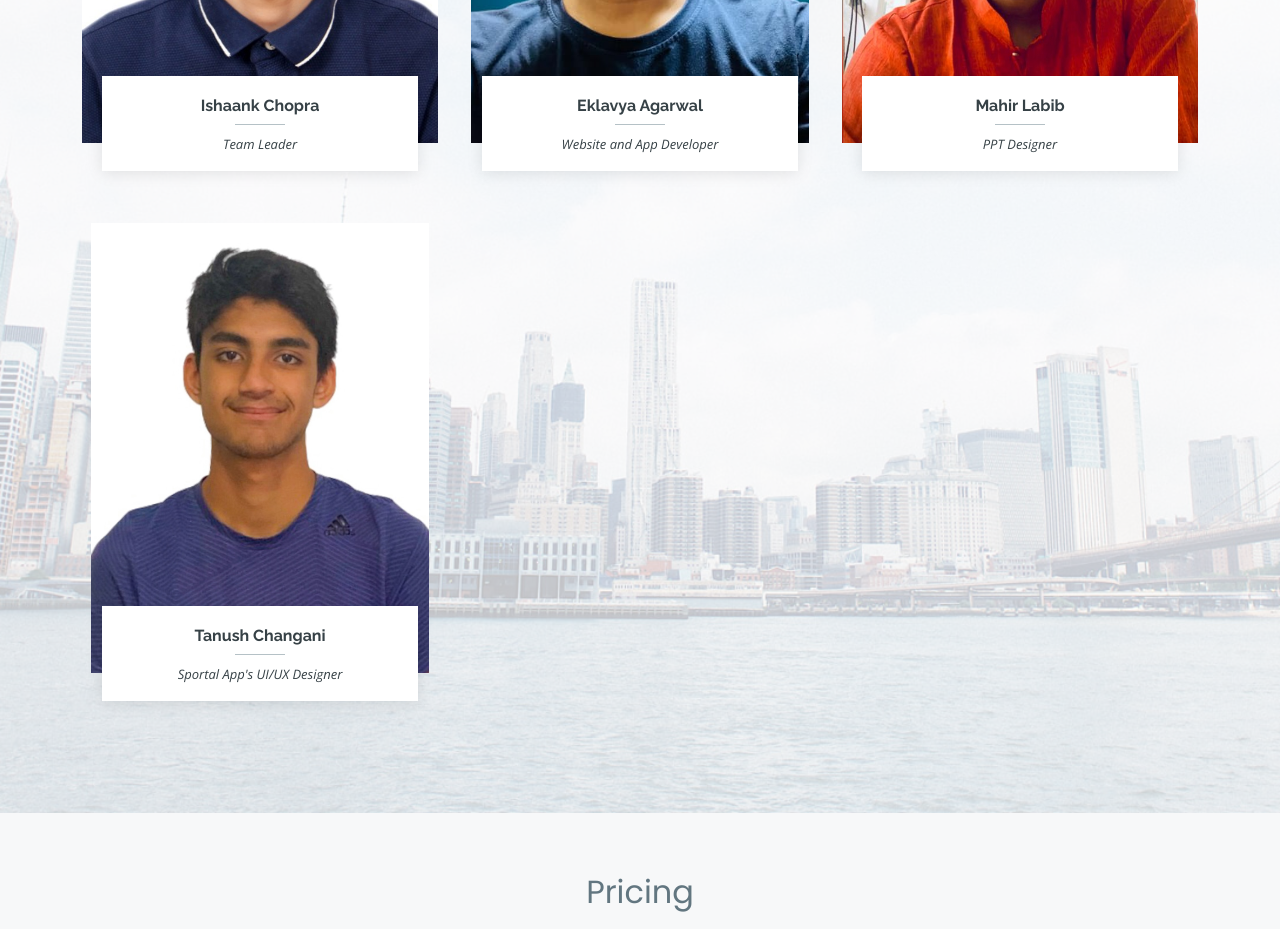
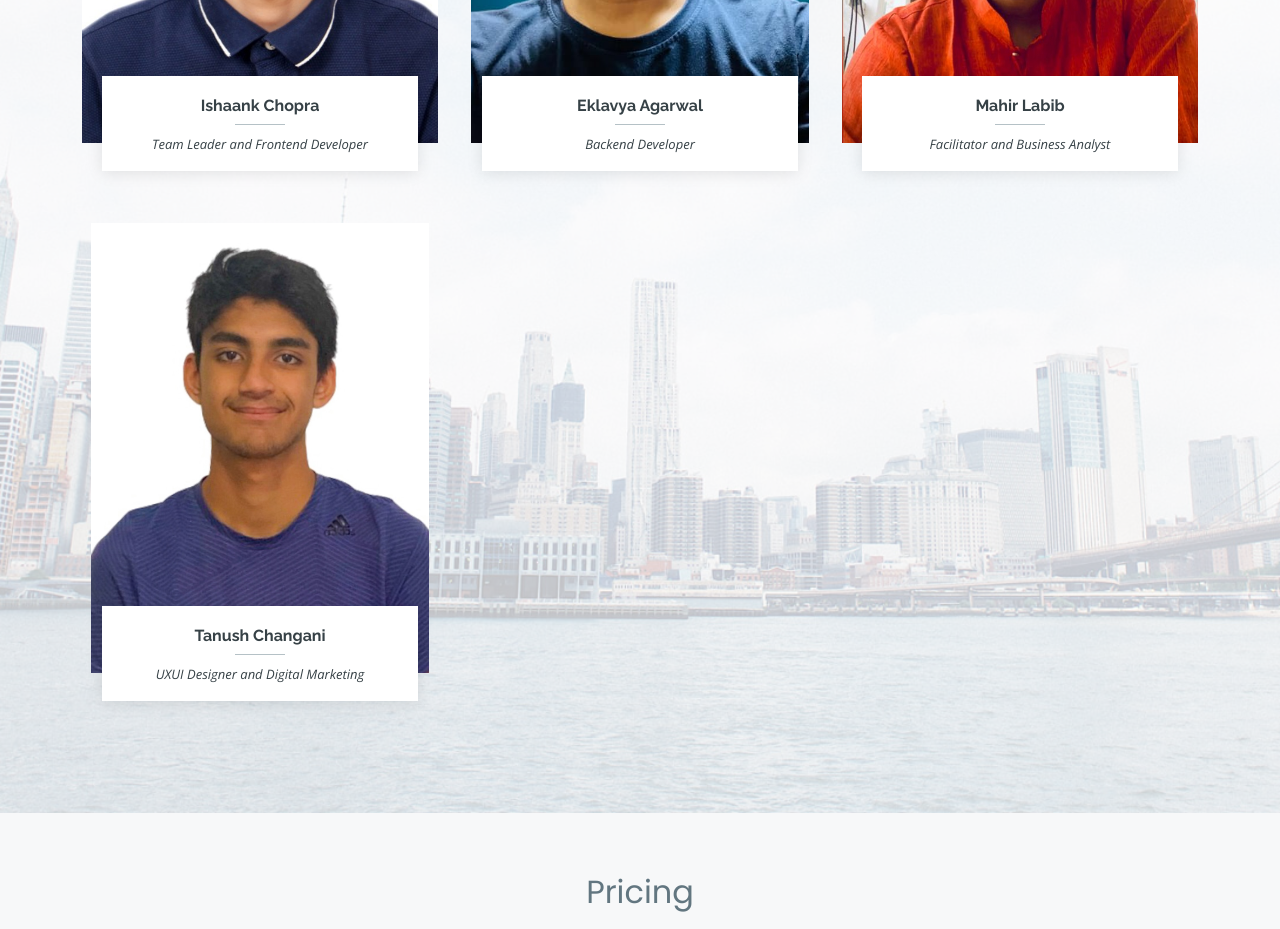
Before and after one commit to IshaankChopra/SportalUpdate, a plain HTML site: page index.html in a window 1280 px wide. Shown: the part 3800-4729 px from the top of the page. Drawn offline with nearby package versions, Linux system fonts and the light colour scheme.

Commit message:
Update index.html

```diff
--- a/index.html
+++ b/index.html
@@ -342,7 +342,7 @@
               <div class="pic"><img src="assets/img/team/ishaank.jpeg" class="img-fluid" style="height:450px" alt=""></div>
               <div class="member-info">
                 <h4>Ishaank Chopra</h4>
-                <span>Team Leader</span>
+                <span>Team Leader and Frontend Developer</span>
                 <div class="social">
                   <a href=""><i class="bi bi-twitter"></i></a>
                   <a href=""><i class="bi bi-facebook"></i></a>
@@ -358,7 +358,7 @@
               <div class="pic"><img src="assets/img/team/Eklavya.jpeg" class="img-fluid" style="height:450px"alt=""></div>
               <div class="member-info">
                 <h4>Eklavya Agarwal</h4>
-                <span>Website and App Developer</span>
+                <span>Backend Developer</span>
                 <div class="social">
                   <a href="https://www.linkedin.com/in/eklavya-agarwal-53613b213/"><i class="bi bi-twitter"></i></a>
                   <a href="https://www.linkedin.com/in/eklavya-agarwal-53613b213/"><i class="bi bi-facebook"></i></a>
@@ -374,7 +374,7 @@
               <div class="pic"><img src="assets/img/team/team-3.jpg" class="img-fluid" style="height:450px"alt=""></div>
               <div class="member-info">
                 <h4>Mahir Labib</h4>
-                <span>PPT Designer</span>
+                <span>Facilitator and Business Analyst</span>
                 <div class="social">
                   <a href=""><i class="bi bi-twitter"></i></a>
                   <a href=""><i class="bi bi-facebook"></i></a>
@@ -389,7 +389,7 @@
               <div class="pic"><img src="assets/img/team/tanush.jpeg" class="img-fluid" style="height:450px"alt=""></div>
               <div class="member-info">
                 <h4>Tanush Changani</h4>
-                <span>Sportal App's UI/UX Designer</span>
+                <span>UXUI Designer and Digital Marketing</span>
                 <div class="social">
                   <a href=""><i class="bi bi-twitter"></i></a>
                   <a href=""><i class="bi bi-facebook"></i></a>
```
